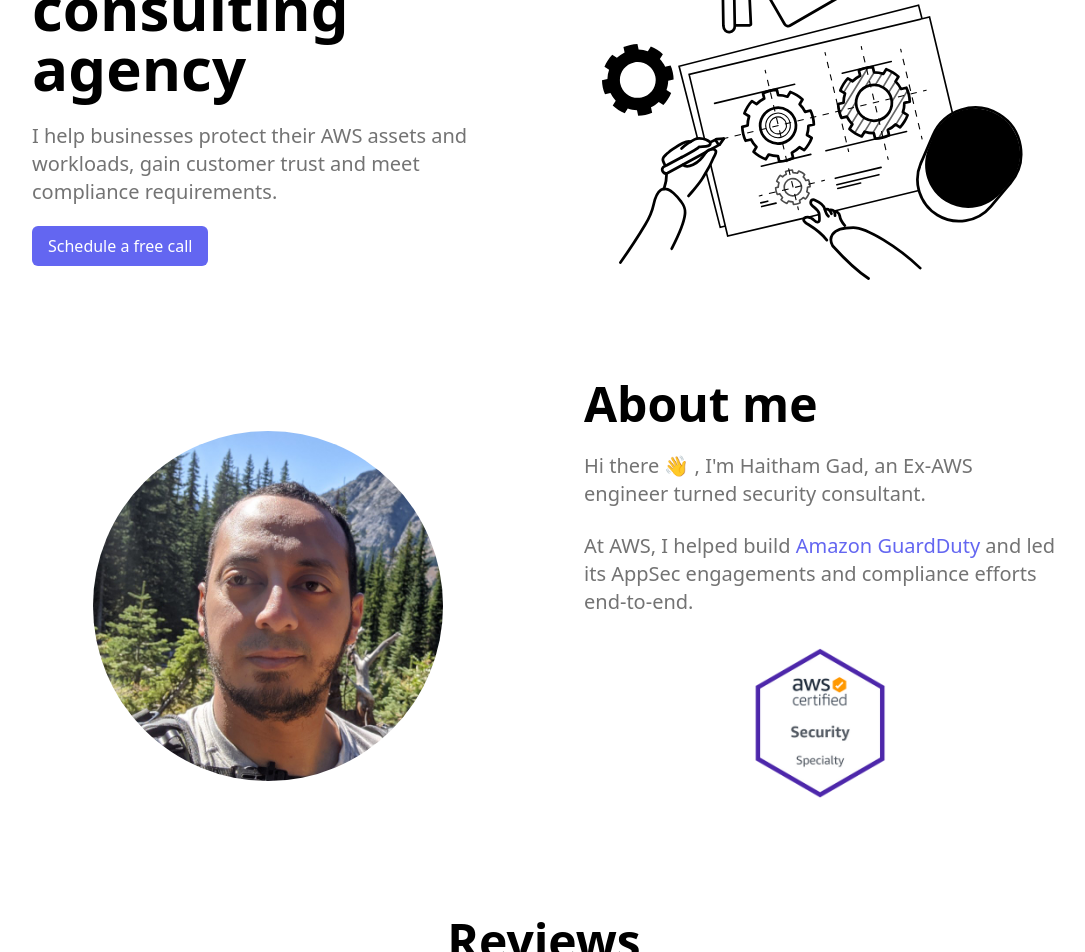
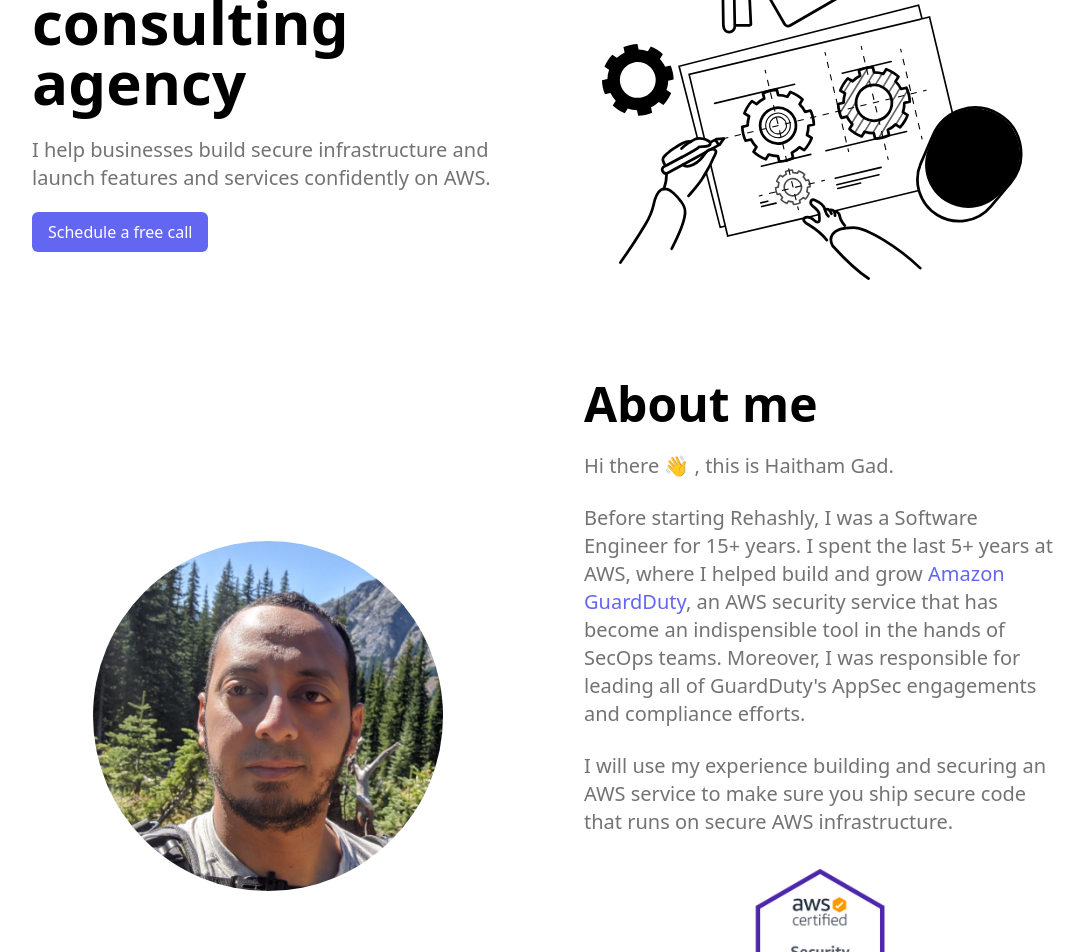
Before and after one commit to rehashly/rehashly-website, a Next.js app: page / in a window 1280 px wide. Shown: the part 320-1272 px from the top of the page, without its empty margins (96-1181 px from the left). Built offline with nearby package versions, Linux system fonts and the light colour scheme; no server answers.

Commit message:
Improve copy

```diff
--- a/pages/index.tsx
+++ b/pages/index.tsx
@@ -24,8 +24,8 @@
                 {heroMessage}
               </h2>
               <LandingParagraph>
-                I help businesses protect their AWS assets and workloads, gain customer trust and
-                meet compliance requirements.
+                I help businesses build secure infrastructure and launch features and services
+                confidently on AWS.
               </LandingParagraph>
               <div className="flex justify-center xl:justify-start">
                 <ButtonLink className="mt-5" href="https://calendly.com/hgad/30min">
@@ -57,12 +57,19 @@
                 About me
               </h2>
               <LandingParagraph className="mb-6">
-                Hi there 👋 , I'm Haitham Gad, an Ex-AWS engineer turned security consultant.
+                Hi there 👋 , this is Haitham Gad.
               </LandingParagraph>
               <LandingParagraph className="mb-6">
-                At AWS, I helped build{' '}
-                <TextLink href="https://aws.amazon.com/guardduty">Amazon GuardDuty</TextLink> and
-                led its AppSec engagements and compliance efforts end-to-end.
+                Before starting Rehashly, I was a Software Engineer for 15+ years. I spent the last
+                5+ years at AWS, where I helped build and grow{' '}
+                <TextLink href="https://aws.amazon.com/guardduty">Amazon GuardDuty</TextLink>, an
+                AWS security service that has become an indispensible tool in the hands of SecOps
+                teams. Moreover, I was responsible for leading all of GuardDuty's AppSec engagements
+                and compliance efforts.
+              </LandingParagraph>
+              <LandingParagraph className="mb-6">
+                I will use my experience building and securing an AWS service to make sure you ship
+                secure code that runs on secure AWS infrastructure.
               </LandingParagraph>
               <LandingParagraph className="my-8 xl:text-center">
                 <TextLink href="https://www.credly.com/badges/30af2643-74ed-4251-9f38-fed8f952d834">
```
